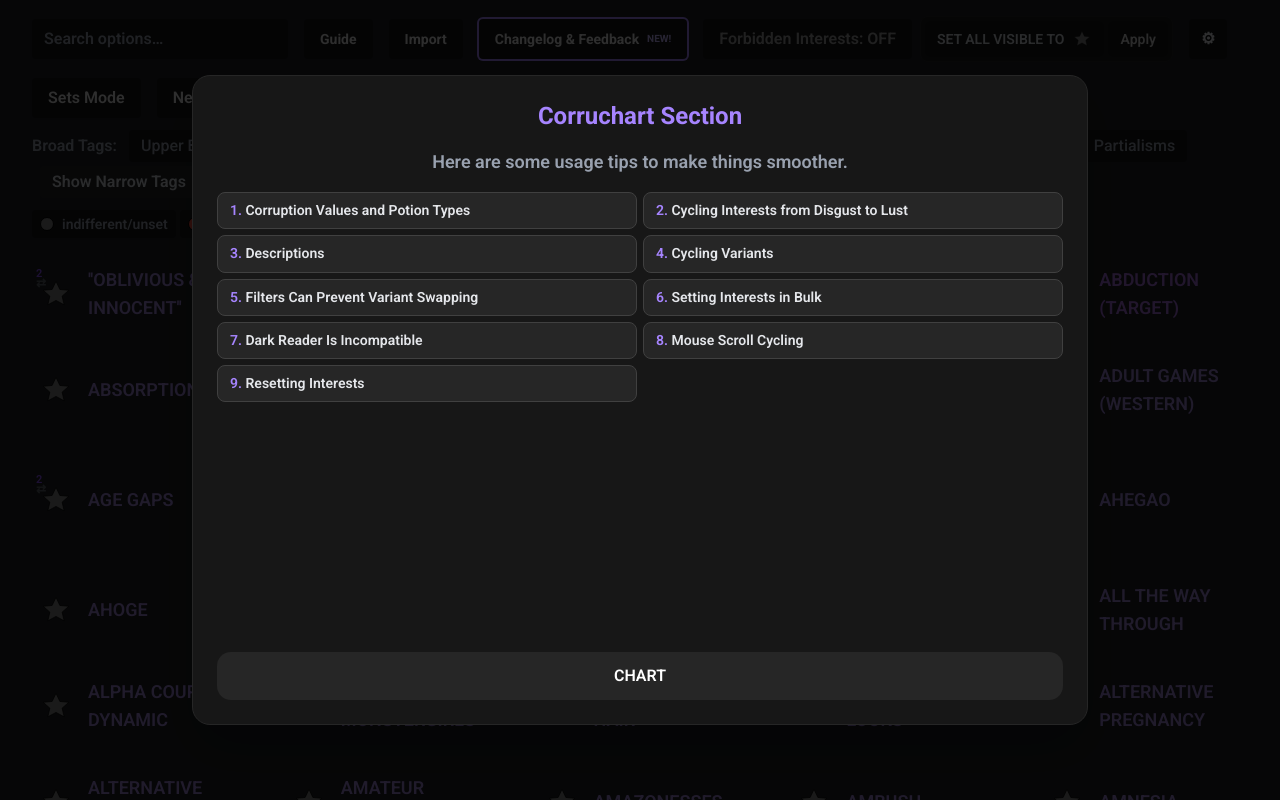
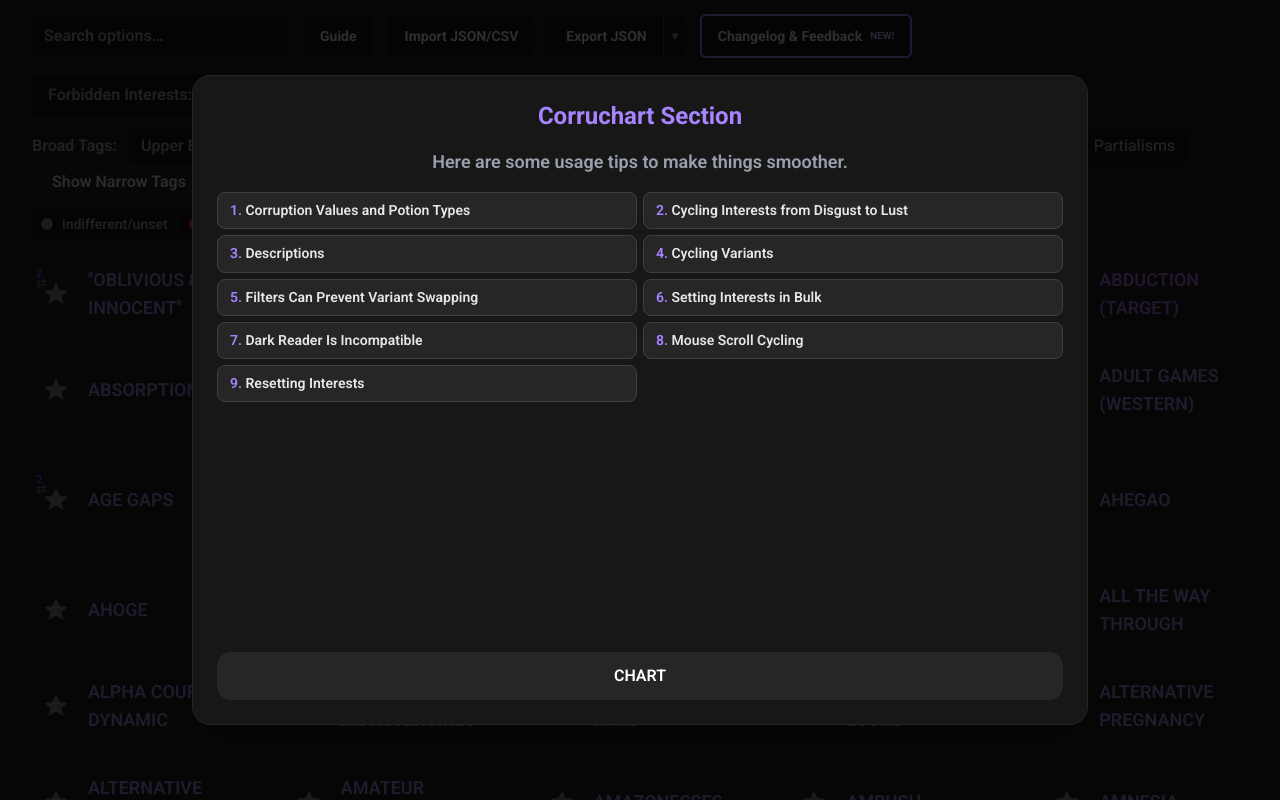
Before and after one commit to badminute/corruchart-dev, a Next.js app: page /corruchart in a window 1280 px wide. Shown: the top 800 px of the page. Built offline with nearby package versions, Linux system fonts and the light colour scheme.

Commit message:
export button on corruchartpage and setspage refresh fix

```diff
--- a/app/corruchart/page.tsx
+++ b/app/corruchart/page.tsx
@@ -173,6 +173,8 @@ export default function Page() {
     const [activeVariant, setActiveVariant] = useState<Record<string, number>>({});
     type ActivePlus = { index: number; id: string; state: number }; // ✅ must include state
     const [activePluses, setActivePluses] = useState<ActivePlus[]>([]);
+    const [isExportMenuOpen, setIsExportMenuOpen] = useState(false);
+    const exportMenuRef = useRef<HTMLDivElement | null>(null);
     const optionIndexById = useMemo(() => {
         const map: Record<string, number> = {};
         options.forEach((opt, i) => {
@@ -180,6 +182,19 @@ export default function Page() {
         });
         return map;
     }, [options]);
+
+    useEffect(() => {
+      if (!isExportMenuOpen) return;
+
+      const handleOutsideClick = (event: MouseEvent) => {
+        if (exportMenuRef.current && !exportMenuRef.current.contains(event.target as Node)) {
+          setIsExportMenuOpen(false);
+        }
+      };
+
+      window.addEventListener("mousedown", handleOutsideClick);
+      return () => window.removeEventListener("mousedown", handleOutsideClick);
+    }, [isExportMenuOpen]);
 
     const parseAnchoredFilters = (value: any): Record<number, Set<string>> => {
       const anchored: Record<number, Set<string>> = {};
@@ -452,6 +467,63 @@ export default function Page() {
 
       setStates(nextStates);
       alert("Imported selections successfully.");
+    };
+
+    // Export functions
+    const downloadBlob = (blob: Blob, filename: string) => {
+      const url = URL.createObjectURL(blob);
+      const link = document.createElement("a");
+      link.href = url;
+      link.download = filename;
+      document.body.appendChild(link);
+      link.click();
+      link.remove();
+      URL.revokeObjectURL(url);
+    };
+
+    const exportSelectionsAsJson = () => {
+      const selections = options.reduce((acc, option, i) => {
+        const value = STATE_TO_VALUE[states[i]];
+        if (value && value !== "indifferent") {
+          acc[option.id] = value;
+        }
+        return acc;
+      }, {} as Record<string, string>);
+
+      const payload = {
+        selections,
+        timestamp: new Date().toISOString(),
+        version: "v0.34.1"
+      };
+
+      downloadBlob(new Blob([JSON.stringify(payload, null, 2)], { type: "application/json" }), "corruchart-selections.json");
+      setIsExportMenuOpen(false);
+    };
+
+    const exportSelectionsAsCsv = () => {
+      const rows = options
+        .map((option, i) => {
+          const value = STATE_TO_VALUE[states[i]];
+          if (value && value !== "indifferent") {
+            return {
+              id: option.id,
+              label: option.label,
+              value: value,
+            };
+          }
+          return null;
+        })
+        .filter((row) => row !== null) as { id: string; label: string; value: string }[];
+
+      if (rows.length === 0) {
+        alert("No selections to export.");
+        return;
+      }
+
+      const escapeCsv = (value: string) => `"${value.replace(/"/g, '""')}"`;
+      const csv = ["id,label,value", ...rows.map(row => [escapeCsv(row.id), escapeCsv(row.label), escapeCsv(row.value)].join(","))].join("\n");
+      downloadBlob(new Blob([csv], { type: "text/csv" }), "corruchart-selections.csv");
+      setIsExportMenuOpen(false);
     };
 
     // Form submission handler for feedback
@@ -989,7 +1061,7 @@ useEffect(() => {
             <label
               className="px-4 py-2.5 rounded bg-neutral-900 text-neutral-400 hover:bg-neutral-800 cursor-pointer flex items-center justify-center text-sm gap-1"
             >
-              <span className="font-bold text-neutral-200">Import</span>
+              <span className="font-bold text-neutral-200">Import JSON/CSV</span>
               <input
                 type="file"
                 accept=".json,.csv,application/json,text/csv"
@@ -998,6 +1070,36 @@ useEffect(() => {
               />
             </label>
 
+            <div ref={exportMenuRef} className="relative inline-flex">
+              <button
+                type="button"
+                onClick={exportSelectionsAsJson}
+                className="px-4 py-2.5 rounded-l bg-neutral-900 text-neutral-400 hover:bg-neutral-800 cursor-pointer flex items-center justify-center text-sm gap-1"
+              >
+                <span className="font-bold text-neutral-200">Export JSON</span>
+              </button>
+              <button
+                type="button"
+                onClick={() => setIsExportMenuOpen(prev => !prev)}
+                className="px-2 py-2.5 rounded-r bg-neutral-900 text-neutral-400 hover:bg-neutral-800 border-l border-neutral-700 cursor-pointer flex items-center justify-center"
+                aria-expanded={isExportMenuOpen}
+                aria-label="More export options"
+              >
+                <span className="text-xs">▾</span>
+              </button>
+
+              {isExportMenuOpen && (
+                <div className="absolute left-0 mt-9 w-44 rounded border cursor-pointer border-neutral-700 bg-neutral-900 z-20">
+                  <button
+                    type="button"
+                    onClick={exportSelectionsAsCsv}
+                    className="w-full text-left px-3 py-2 text-sm cursor-pointer text-neutral-200 hover:bg-neutral-800"
+                  >
+                    Export CSV
+                  </button>
+                </div>
+              )}
+            </div>
 
             <button
             type="button"
--- a/app/test/page.tsx
+++ b/app/test/page.tsx
@@ -92,6 +92,7 @@ export default function TestPage() {
   const [activePluses, setActivePluses] = useState<{ index: number; id: string; state: number }[]>([]);
   const [activeVariant, setActiveVariant] = useState<Record<string, number>>({});
   const [currentPage, setCurrentPage] = useState(0);
+  const [isPageInitialized, setIsPageInitialized] = useState(false);
   const [openDescription, setOpenDescription] = useState<string | null>(null);
   const [openTagDescription, setOpenTagDescription] = useState<string | null>(null);
 
@@ -309,12 +310,16 @@ const mergedTestPages = useMemo<TestPageSet[]>(() => {
 
     useEffect(() => {
     const savedSetId = localStorage.getItem(CURRENT_SET_KEY);
-    if (!savedSetId) return;
+    if (!savedSetId) {
+      setIsPageInitialized(true);
+      return;
+    }
 
     const index = mergedTestPages.findIndex(s => s.id === savedSetId);
     if (index >= 0) {
     setCurrentPage(index);
     }
+    setIsPageInitialized(true);
     }, [mergedTestPages]);
 
     useEffect(() => {
@@ -524,6 +529,8 @@ const mergedTestPages = useMemo<TestPageSet[]>(() => {
             </div>
           </div>
 
+          {isPageInitialized && (
+            <>
           <section className="p-6 mb-8">
             <div className="flex flex-col gap-2 sm:flex-row sm:items-center sm:justify-between">
               <button
@@ -684,6 +691,8 @@ const mergedTestPages = useMemo<TestPageSet[]>(() => {
             cycleColor={updateOptionState}
             compact
           />
+            </>
+          )}
         </div>
       </main>
 
```
